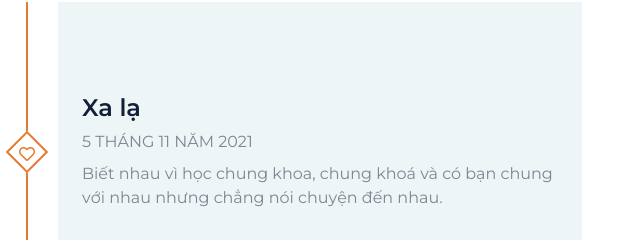
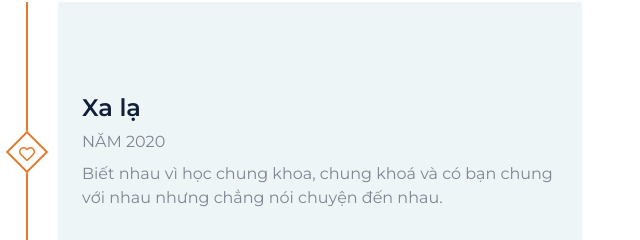
Before and after one commit to giangcse/giangcse.github.io, a plain HTML site: page index.html in a window 1280 px wide. Shown: the part 2378-2618 px from the top of the page, 613-1253 px from the left. Drawn offline with nearby package versions, Linux system fonts and the light colour scheme; a script that the page names is missing; files whose address does not match are found by name.

Commit message:
Edit date

```diff
--- a/index.html
+++ b/index.html
@@ -172,7 +172,7 @@
                     <div class="col-md-6 text-center text-md-left">
                         <div class="h-100 d-flex flex-column justify-content-center bg-secondary p-4 ml-md-3">
                             <h4 class="mb-2">Xa lạ</h4>
-                            <p class="text-uppercase mb-2">5 tháng 11 năm 2021</p>
+                            <p class="text-uppercase mb-2">Năm 2020</p>
                             <p class="m-0">Biết nhau vì học chung khoa, chung khoá và có bạn chung với nhau nhưng chẳng nói chuyện đến nhau.</p>
                         </div>
                     </div>
```
